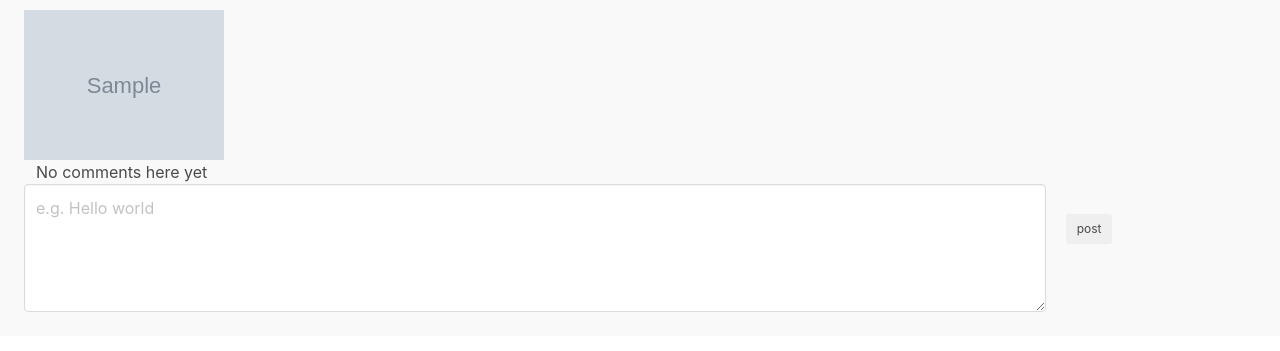
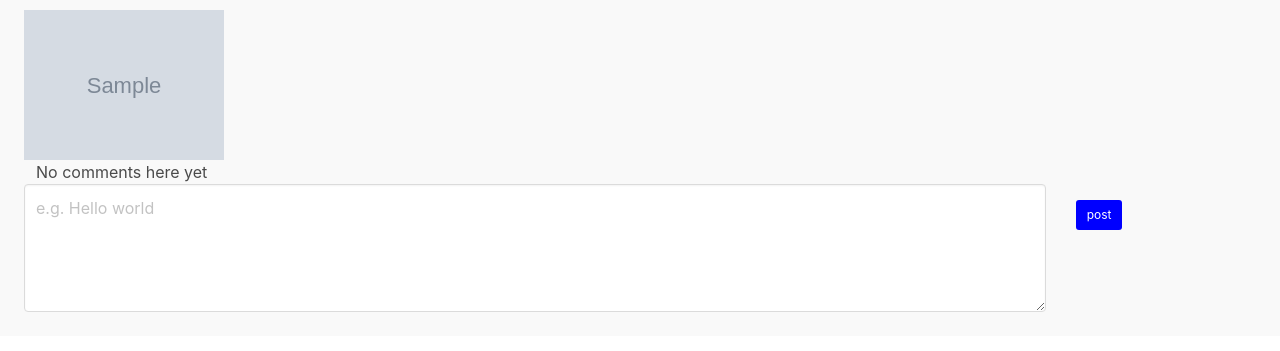
Before and after one commit to Bridgit-wairimu/insta-clone, a Django app: template instagram/templates/one_post.html in a window 1280 px wide. Shown: the part 148-499 px from the top of the page. Run offline with Django 3.2, Linux system fonts and the light colour scheme; the template is opened without the code that fills it: most values are stand-ins (such as "Sample title", 1, 10 or a date in 2020); grey boxes marked "Sample" are stand-in pictures; some libraries are stand-ins or nearby versions.

Commit message:
added a styling to the post button

```diff
--- a/instagram/templates/one_post.html
+++ b/instagram/templates/one_post.html
@@ -23,7 +23,7 @@
                         <textarea class="textarea" placeholder="e.g. Hello world"></textarea>
                          </div>
                         <div class="col-md-2 mt-4" >
-                            <button type="submit" class="btn btn-sm btn-outline-primary" style="margin-top:14px; margin-left:-10px">post</button>
+                            <button type="submit" class="btn btn-sm btn-outline-primary" style="color:white; background-color: blue;" style="margin-top:14px; margin-left:-10px">post</button>
                         </div>
                     </div>
 
```
